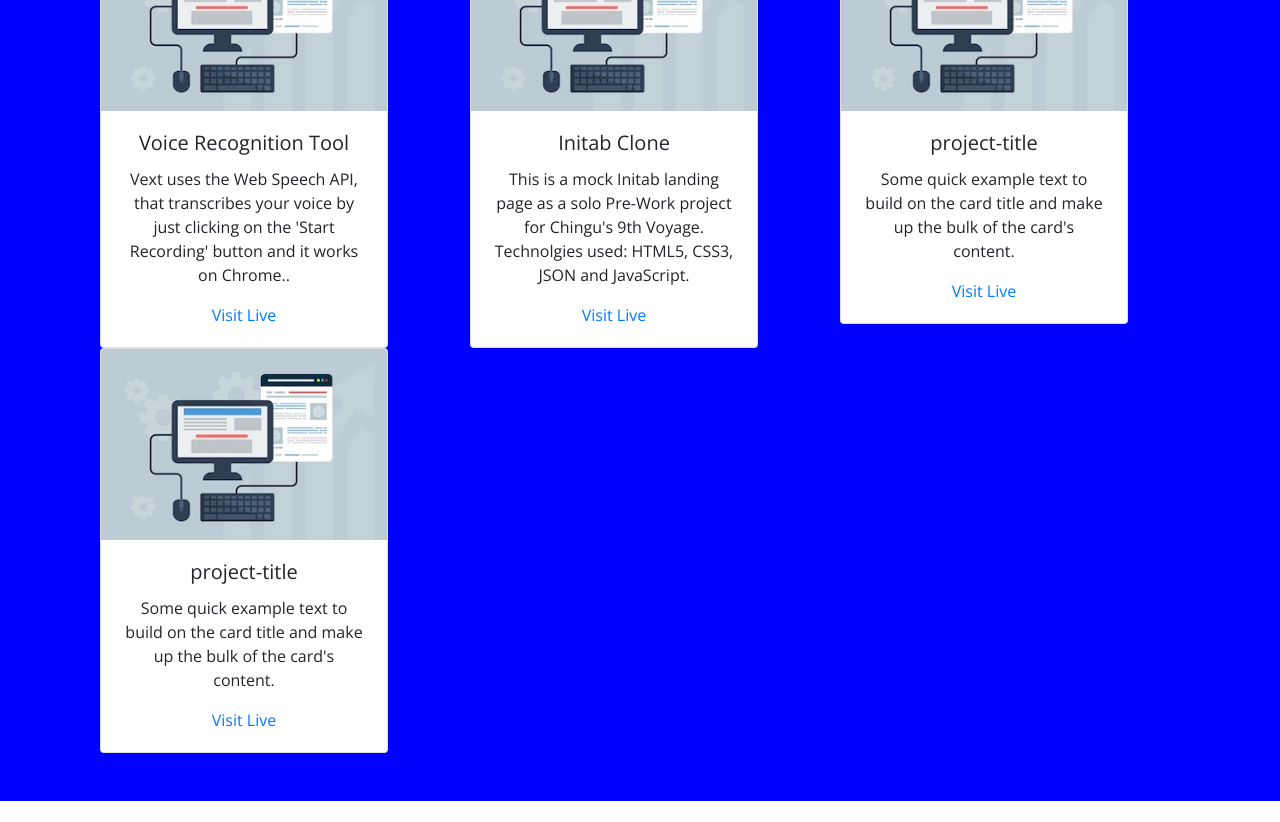
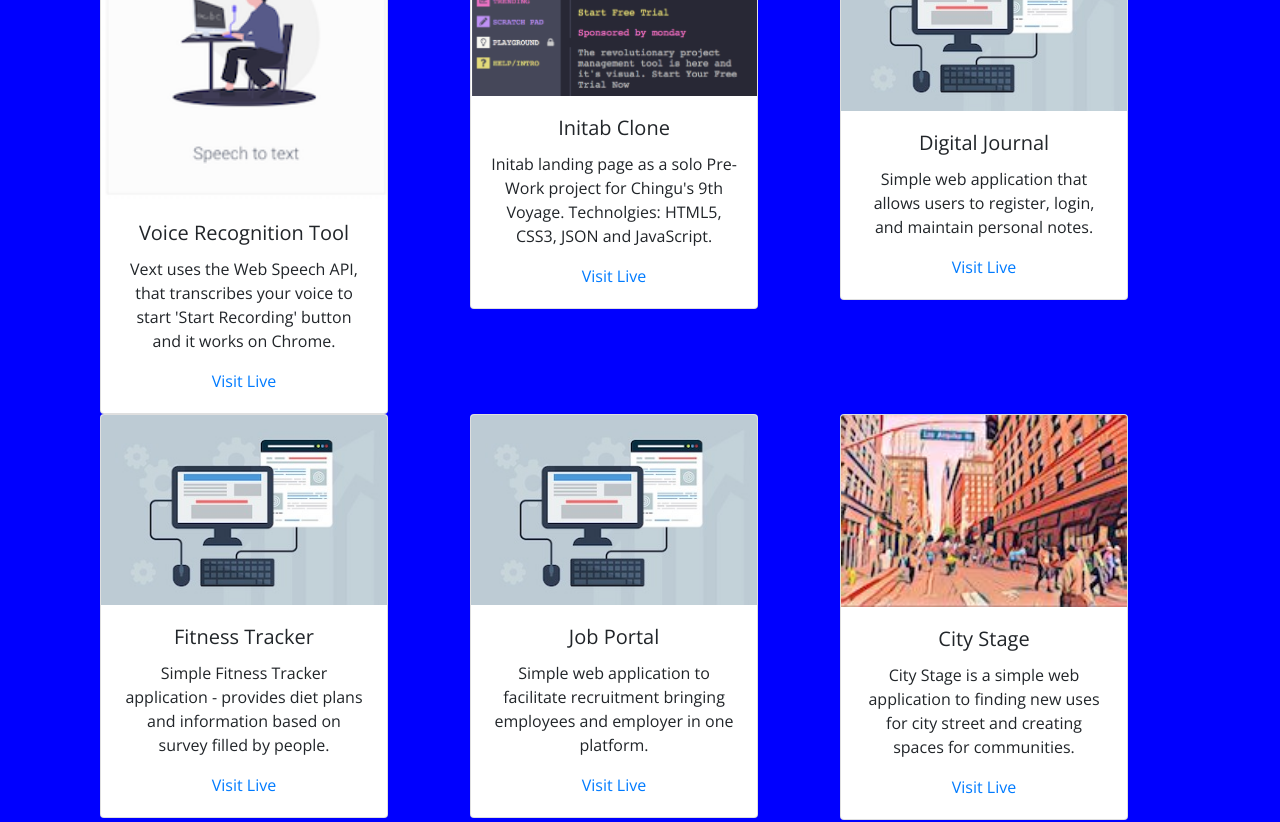
Before and after one commit to Hemlatab/portfolio-v2, a React (Create React App) app: page / in a window 1280 px wide. Shown: the part 1040-1862 px from the top of the page. Built offline with nearby package versions, Linux system fonts and the light colour scheme.

Commit message:
Add images to portfolio section

```diff
--- a/src/Components/Portfolio/Portfolio.js
+++ b/src/Components/Portfolio/Portfolio.js
@@ -2,6 +2,9 @@ import React from "react";
 import "./Portfolio.css";
 import { Card, Row, Col, Container } from "react-bootstrap";
 import ProjectImage from "../../images/project.jpg";
+import Vext from "../../images/Speech-to-text.png";
+import Initab from "../../images/Initab.png";
+import CityStage from "../../images/losangelesst.jpg";
 
 const ProjectCard = props => {
   return (
@@ -25,18 +28,18 @@ const Portfolio = () => {
         <Row className="mx-auto">
           <Col>
             <ProjectCard
-              imageSrc={ProjectImage}
+              imageSrc={Vext}
               title="Voice Recognition Tool"
-              text="Vext uses the Web Speech API, that transcribes your voice by just clicking on the 'Start Recording' button and it works on Chrome.."
+              text="Vext uses the Web Speech API, that transcribes your voice to start 'Start Recording' button and it works on Chrome."
               link=" http://chingu-v9-geckos-04.netlify.com"
             />
           </Col>
 
           <Col>
             <ProjectCard
-              imageSrc={ProjectImage}
+              imageSrc={Initab}
               title="Initab Clone"
-              text=" This is a mock Initab landing page as a solo Pre-Work project for Chingu's 9th Voyage. Technolgies used: HTML5, CSS3, JSON and JavaScript."
+              text="Initab landing page as a solo Pre-Work project for Chingu's 9th Voyage. Technolgies: HTML5, CSS3, JSON and JavaScript."
               link="https://hemlatab.github.io/-Landing-Page---Initab/"
             />
           </Col>
@@ -44,8 +47,8 @@ const Portfolio = () => {
           <Col>
             <ProjectCard
               imageSrc={ProjectImage}
-              title="project-title"
-              text="Some quick example text to build on the card title and make up the bulk of the card's content."
+              title="Digital Journal"
+              text=" Simple web application that allows users to register, login, and maintain personal notes."
               link="#"
             />
           </Col>
@@ -53,9 +56,27 @@ const Portfolio = () => {
           <Col>
             <ProjectCard
               imageSrc={ProjectImage}
-              title="project-title"
-              text="Some quick example text to build on the card title and make up the bulk of the card's content."
+              title="Fitness Tracker"
+              text="Simple Fitness Tracker application - provides diet plans and information based on survey filled by people."
               link="#"
+            />
+          </Col>
+
+          <Col>
+            <ProjectCard
+              imageSrc={ProjectImage}
+              title="Job Portal"
+              text="Simple web application to facilitate recruitment bringing employees and employer in one platform."
+              link="#"
+            />
+          </Col>
+
+          <Col>
+            <ProjectCard
+              imageSrc={CityStage}
+              title="City Stage"
+              text="City Stage is a simple web application to finding new uses for city street and creating spaces for communities."
+              link="https://hemlatab.github.io/City-Stage/"
             />
           </Col>
         </Row>
```
